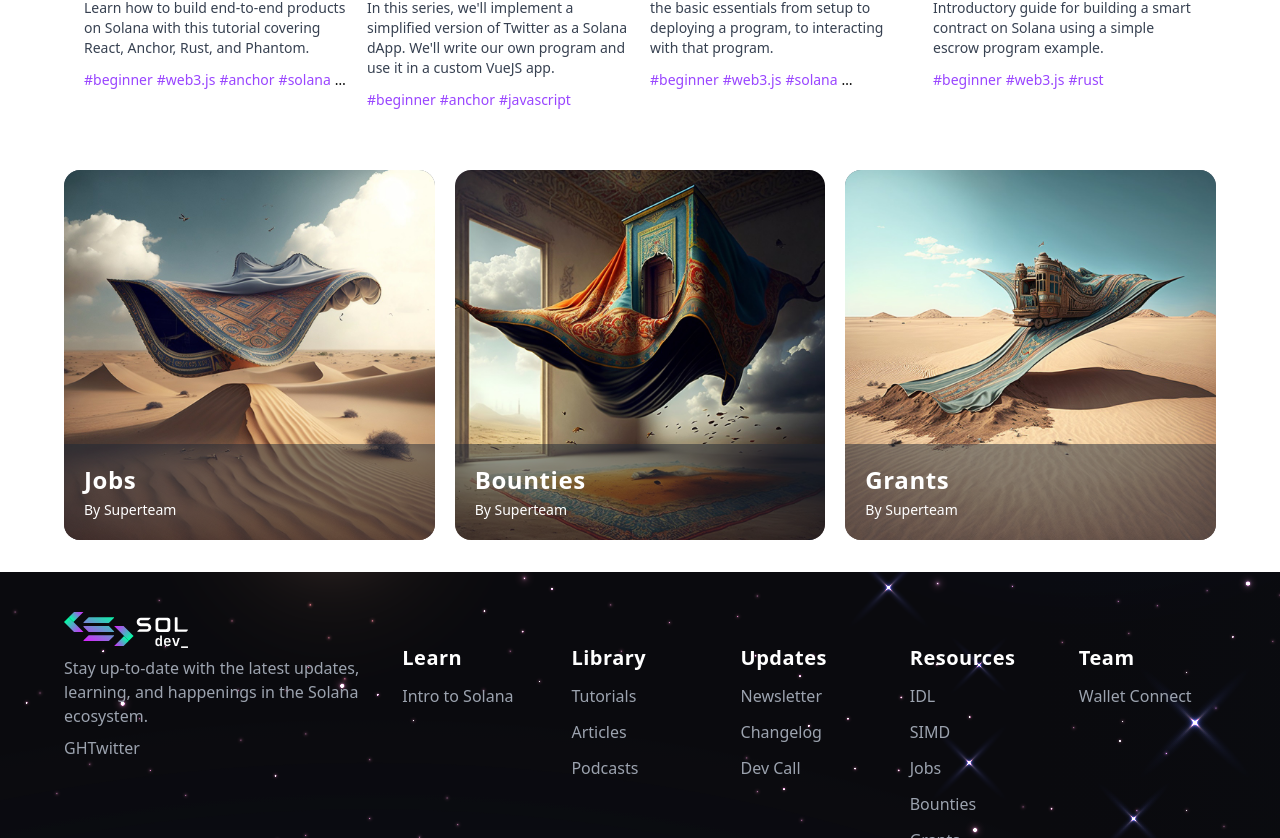
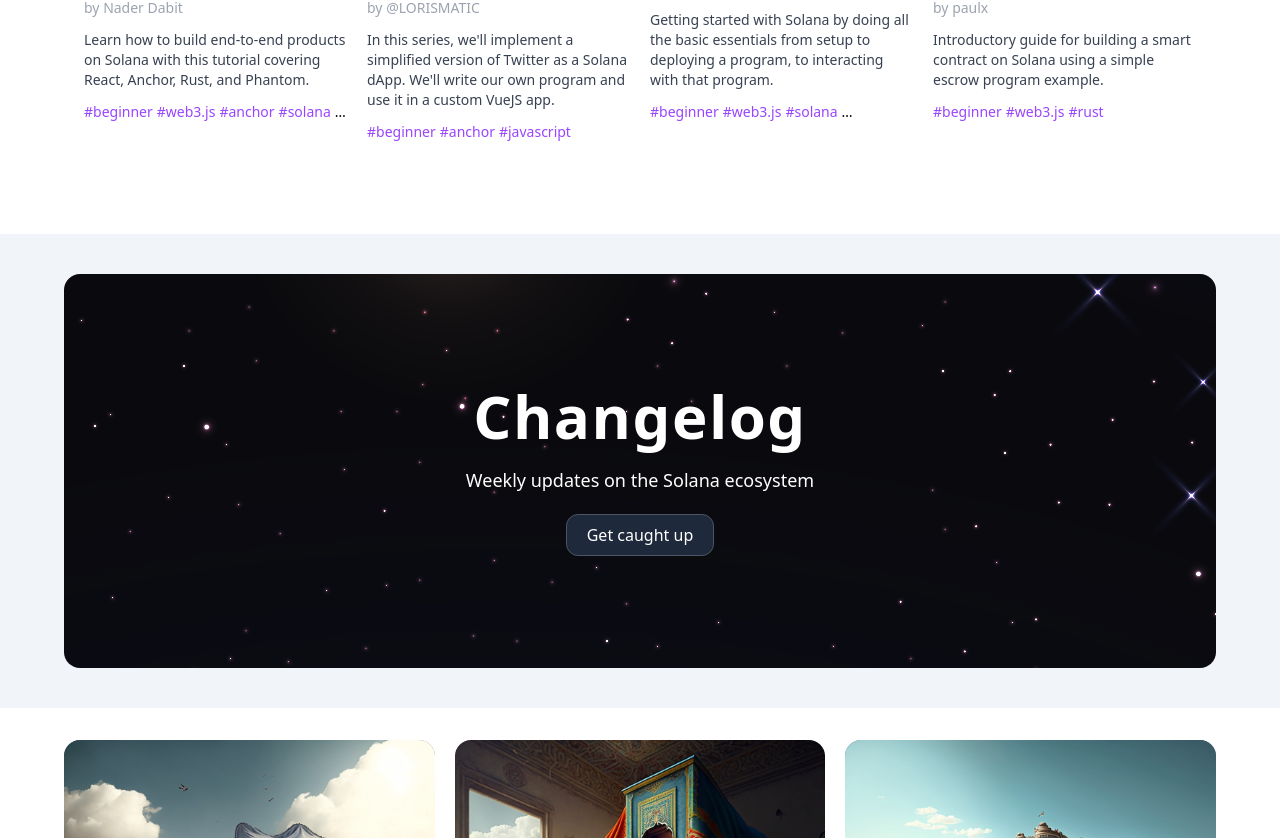
Before and after one commit to Tru3Bliss/solana-modern-ui, a Next.js app: page / in a window 1280 px wide. Shown: the part 1042-1880 px from the top of the page. Built offline with nearby package versions, Linux system fonts and the light colour scheme.

Commit message:
feat: added larget cta card

```diff
--- /dev/null
+++ b/src/components/core/LargeCTACard.tsx
@@ -0,0 +1,45 @@
+import styles from "@/styles/LargeCTACard.module.css";
+import clsx from "clsx";
+import Link from "next/link";
+
+type ComponentProps = {
+  children?: React.ReactNode;
+  className?: string;
+  title: string;
+  text?: string;
+  ctaLabel?: string;
+  ctaHref?: string;
+  backgroundImage?: string;
+};
+
+export default function LargeCTACard({
+  className,
+  title,
+  text,
+  ctaHref,
+  ctaLabel,
+  backgroundImage,
+}: ComponentProps) {
+  return (
+    <section className={styles.container}>
+      <section
+        className={clsx(styles.inner, "container-inner", className)}
+        style={
+          backgroundImage
+            ? { backgroundImage: `url('${backgroundImage}')` }
+            : {}
+        }
+      >
+        <h2>{title}</h2>
+
+        {text && <p>{text}</p>}
+
+        {ctaHref && (
+          <Link href={ctaHref} className="inline-flex btn btn-default">
+            {ctaLabel || "Get started"}
+          </Link>
+        )}
+      </section>
+    </section>
+  );
+}
--- a/src/pages/index.tsx
+++ b/src/pages/index.tsx
@@ -4,6 +4,7 @@ import PageHero from "@/components/core/PageHero";
 import HomeCategoryCards from "@/components/home/HomeCategoryCards";
 import HomeResourceCards from "@/components/home/HomeResourceCards";
 import HomeFeaturedContent from "@/components/home/HomeFeaturedContent";
+import LargeCTACard from "@/components/core/LargeCTACard";
 
 // define the on-page seo metadata
 const seo: NextSeoProps = {
@@ -25,11 +26,21 @@ export default function Page() {
         </p>
       </PageHero>
 
-      <HomeCategoryCards className="-mt-24" />
+      <section className="space-y-8">
+        <HomeCategoryCards className="-mt-24" />
 
-      <HomeFeaturedContent className="container" />
+        <HomeFeaturedContent className="container" />
 
-      <HomeResourceCards className="" />
+        <LargeCTACard
+          title="Changelog"
+          text="Weekly updates on the Solana ecosystem"
+          ctaLabel="Get caught up"
+          ctaHref="/changelog"
+          backgroundImage="/img/bg-stars-sm.svg"
+        />
+
+        <HomeResourceCards className="" />
+      </section>
     </DefaultLayout>
   );
 }
--- /dev/null
+++ b/src/styles/LargeCTACard.module.css
@@ -0,0 +1,27 @@
+/*
+    Primary styles for the Large CTA card
+*/
+
+.container {
+  @apply bg-slate-100;
+  @apply py-10;
+}
+
+.inner {
+  @apply overflow-hidden rounded-2xl;
+  @apply mx-auto text-center;
+  @apply space-y-5 py-28;
+  @apply text-white;
+  @apply bg-gray-400;
+
+  @apply bg-left-bottom bg-no-repeat bg-cover;
+  @apply bg-star-sm;
+}
+
+.inner h2 {
+  @apply text-6xl;
+}
+
+.inner p {
+  @apply text-lg;
+}
--- a/src/styles/PageHero.module.css
+++ b/src/styles/PageHero.module.css
@@ -1,5 +1,5 @@
 /*
-    Primary styles for the AppHeader
+    Primary styles for the PageHero
 */
 
 .hero {
```
